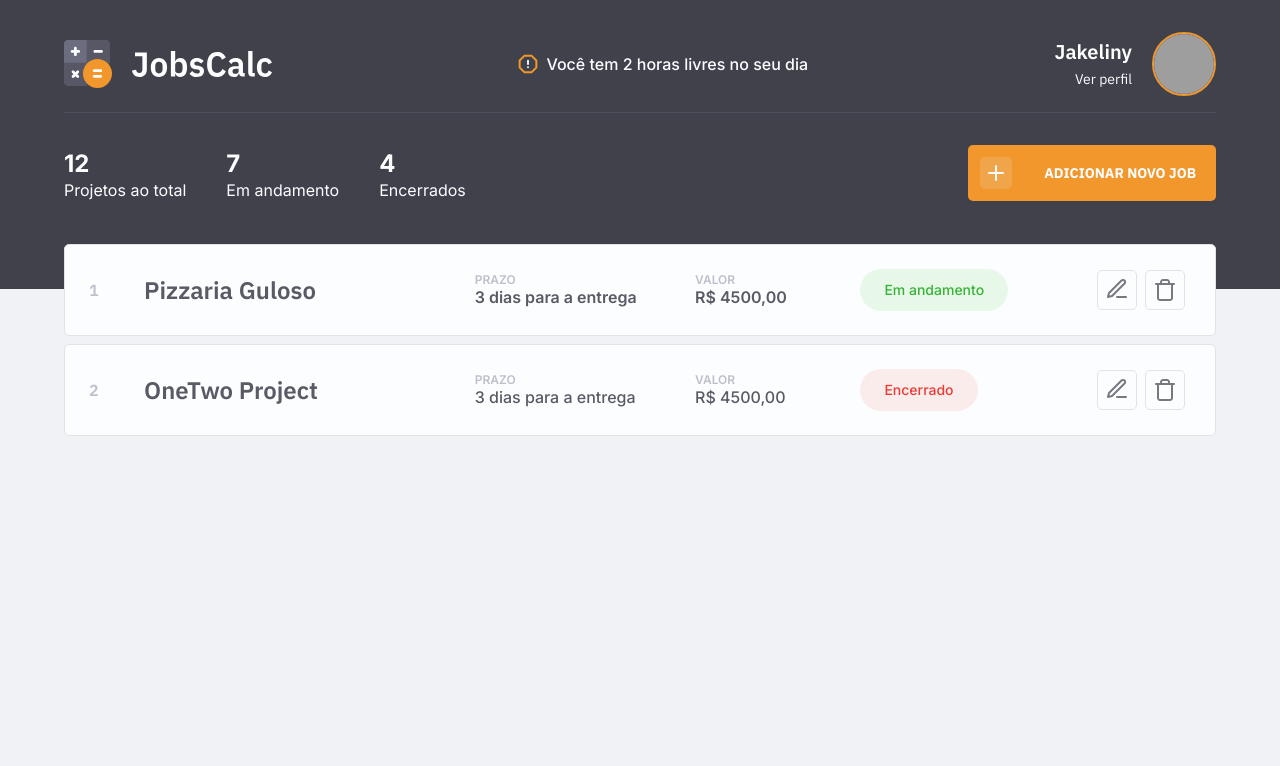
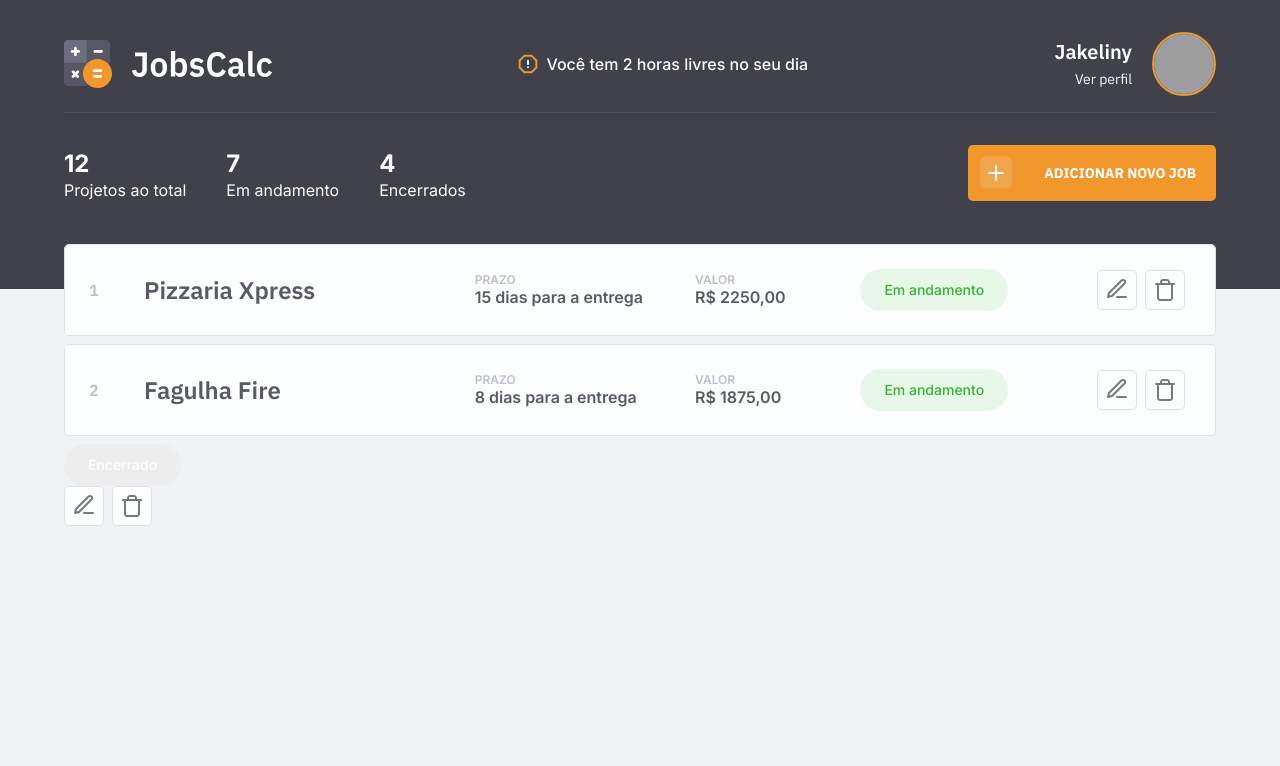
Before and after one commit to dehvieira/maratona-discover, a Node server app: page / in a window 1280 px wide. Shown: the top 766 px of the page. Run offline with Node 20, Linux system fonts and the light colour scheme; grey boxes are pictures that could not be loaded.

Commit message:
add calculo horas index/

```diff
--- a/src/routes.js
+++ b/src/routes.js
@@ -1,23 +1,90 @@
-const express = require('express') //lib express
-const routes = express.Router() //criando rotas
+const express = require('express'); //lib express
+const routes = express.Router(); //criando rotas
 
-const views = __dirname + "/views/"
+const views = __dirname + '/views/';
 
 const profile = {
-  name: "André Vieira",
-  avatar: "https://avatars.githubusercontent.com/u/27936380?s=400&u=a9f9fdb7020eeabd84c2ab1bbfb598216a4e99c4&v=4",
-  "monthly-budget": 3000,
-  "hours-per-day": 6,
-  "days-per-week": 5,
-  "vacation": 4
+  name: 'André Vieira',
+  avatar: 'https://www.github.com/dehvieira.png',
+  'monthly-budget': 3000,
+  'hours-per-day': 6,
+  'days-per-week': 5,
+  vacation: 4,
+  'value-hour': 75,
+};
+
+const jobs = [
+  {
+    id: 1,
+    name: 'Pizzaria Xpress',
+    'daily-hours': 2,
+    'total-hours': 30,
+    created_at: Date.now(),
+  },
+  {
+    id: 2,
+    name: 'Fagulha Fire',
+    'daily-hours': 3,
+    'total-hours': 25,
+    created_at: Date.now(),
+  },
+];
+
+function remainingDays(job) {
+  const remainingDays = (job['total-hours'] / job['daily-hours']).toFixed();
+
+  const createdDate = new Date(job.created_at);
+  const dueDay = createdDate.getDate() + Number(remainingDays);
+  const dueDateInMS = createdDate.setDate(dueDay);
+
+  const timeDifInms = dueDateInMS - Date.now();
+
+  //transformar milli em dias
+
+  const dayinMs = 1000 * 60 * 60 * 24;
+  const dayDiff = Math.floor(timeDifInms / dayinMs);
+
+  //restam X dias
+  return dayDiff;
 }
 
 //request,result
-routes.get('/', (req,res) => res.render(views+ "index"))
-routes.get('/job', (req,res) => res.render(views+ "job"))
-routes.get('/job/edit', (req,res) => res.render(views +"job-edit"))
-routes.get('/profile', (req,res) => res.render(views + "profile", {profile}))
+routes.get('/', (req, res) => {
+  //ajustes no jobs
+  const updatedJobs = jobs.map((job) => {
+    const remaining = remainingDays(job);
+    const status = remaining <= 0 ? 'done' : 'progress';
 
+    return {
+      ...job,
+      remaining,
+      status,
+      budget: profile['value-hour'] * job['total-hours'],
+    };
+  });
 
+  return res.render(views + 'index', { jobs: updatedJobs });
+});
+
+routes.get('/job', (req, res) => res.render(views + 'job'));
+routes.post('/job', (req, res) => {
+  //{ name: 'teste', 'daily-hours': '4', 'total-hours': '10' }
+
+  const lastId = jobs[jobs.length - 1]?.id || 1;
+
+  jobs.push({
+    id: lastId + 1,
+    name: req.body.name,
+    'daily-hours': req.body['daily-hours'],
+    'total-hours': req.body['total-hours'],
+    created_at: Date.now(), //atribindo data de hoje
+  });
+  return res.redirect('/');
+});
+
+routes.get('/job/edit', (req, res) => res.render(views + 'job-edit'));
+routes.get('/profile', (req, res) =>
+  res.render(views + 'profile', { profile }),
+);
 
 module.exports = routes;
--- a/src/server.js
+++ b/src/server.js
@@ -1,13 +1,17 @@
 const express = require("express")
 const server = express()
 const routes = require("./routes")
+
 
 //usando template engine
 server.set('view engine', 'ejs')
 
 
-//habilitar arquivos estaticos
+//habilitar arquivos estáticos
 server.use(express.static("public"))
+
+//usar o req.body
+server.use(express.urlencoded({ extended: true }))
 
 //route
 server.use(routes)
--- a/src/views/index.ejs
+++ b/src/views/index.ejs
@@ -73,21 +73,28 @@
       <h1 class="sr-only">Trabalhos</h1>
 
       <div class="cards">
-        <div class="card progress" data-id="1">
-          <div class="id column">1</div>
+        <% jobs.forEach((job)=> { %>
+
+          <div class="card <%= job.status %> " data-id="<%= job.id %> ">
+            <div class="id column">
+              <%= job.id %>
+            </div>
             <div class="name column">
-            Pizzaria Guloso
+              <%=job.name %>
             </div>
             <div class="deadline column">
               <span>Prazo</span>
-            <p>3 dias para a entrega</p>
+              <p>
+                <%= job.remaining %> dias para a entrega
+              </p>
             </div>
             <div class="amount column">
               <span>Valor</span>
-            <p>R$ 4500,00</p>
+              <p>R$ <%= job.budget.toFixed(2).replace('.', ',' ) %>
+              </p>
             </div>
             <div class="status badge column">
-            Em andamento
+              <%= job.status==='done' ? 'Encerrado' : 'Em andamento' %>
             </div>
             <div class="actions column flex">
               <p class="sr-only">Ações</p>
@@ -101,19 +108,11 @@
           </div>
           <!-- end card -->
 
-        <div class="card done" data-id="2">
-          <div class="id column">2</div>
-          <div class="name column">
-            OneTwo Project
-          </div>
-          <div class="deadline column">
-            <span>Prazo</span>
-            <p>3 dias para a entrega</p>
-          </div>
-          <div class="amount column">
-            <span>Valor</span>
-            <p>R$ 4500,00</p>
-          </div>
+          <% }); %>
+
+
+
+
             <div class="status badge column">
               Encerrado
             </div>
--- a/src/views/job.ejs
+++ b/src/views/job.ejs
@@ -28,7 +28,7 @@
 
     <div class="container flex animate-up delay-2">
       <main>
-        <form id="form-job">
+        <form id="form-job" method="post" action="/job">
           <fieldset>
             <legend>Dados do Job</legend>
             <div class="separator light"></div>
```
Lines whose indentation alone changed are shown as unchanged.
